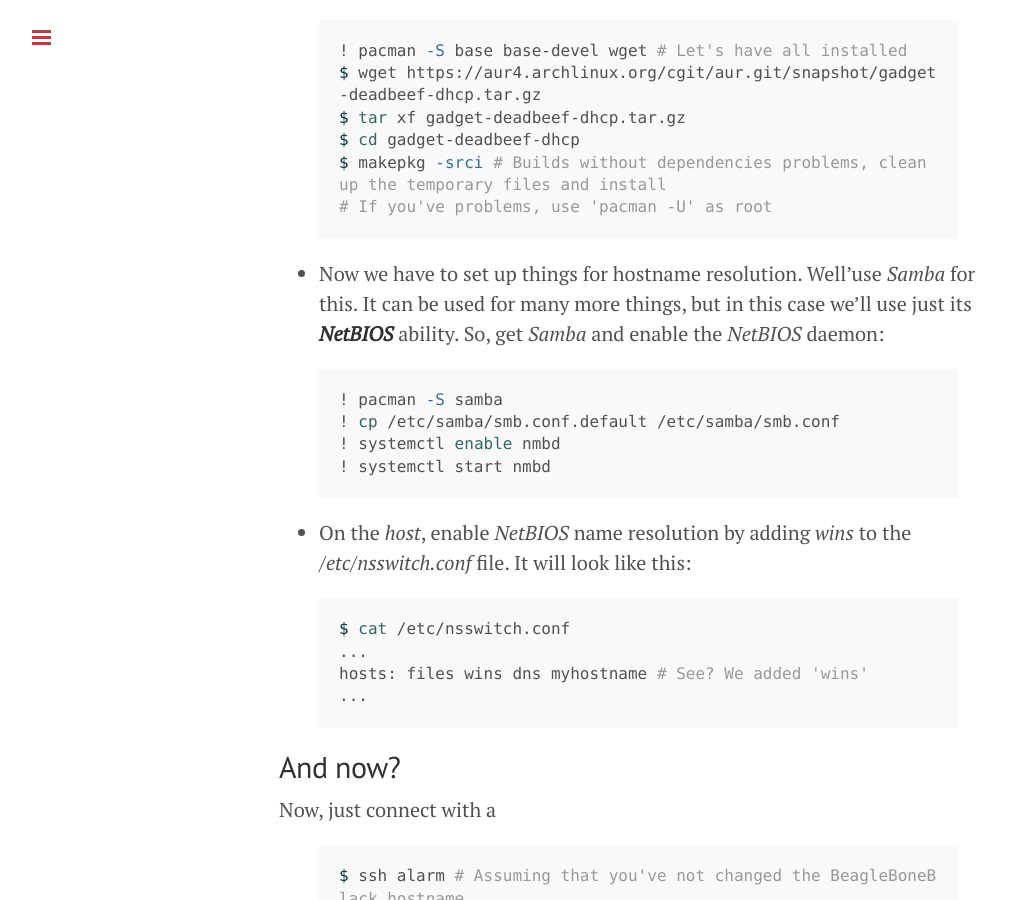
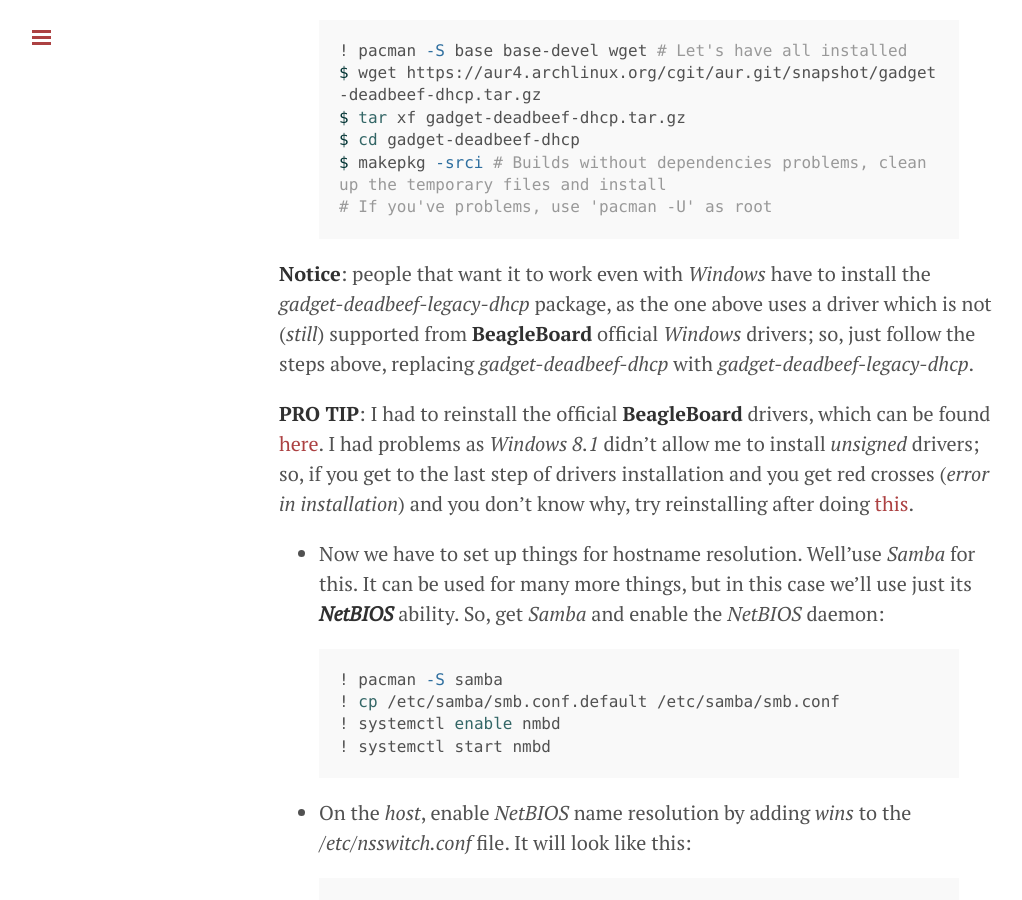
Before and after one commit to ItachiSan/itachisan.github.io, a Jekyll site: the page built from _posts/2015-07-25-usb-networking-on-alarm-bbb.md, in a window 1280 px wide and 900 px high, scrolled down 2468 px. Shown: the whole window, without its empty margins (1-1023 px from the left). Built offline with Jekyll 4.4.1, drawn with Linux system fonts in a browser that asks for light colours; Markdown is read by kramdown in place of the engine named in the settings; comment, search, counter and statistics services are not loaded.

Commit message:
Adding Windows infos

```diff
--- a/_posts/2015-07-25-usb-networking-on-alarm-bbb.md
+++ b/_posts/2015-07-25-usb-networking-on-alarm-bbb.md
@@ -77,6 +77,14 @@ $ cd gadget-deadbeef-dhcp
 $ makepkg -srci # Builds without dependencies problems, clean up the temporary files and install
 # If you've problems, use 'pacman -U' as root
 {% endhighlight %}
+**Notice**: people that want it to work even with *Windows* have to install the *gadget-deadbeef-legacy-dhcp*
+package, as the one above uses a driver which is not (*still*) supported from **BeagleBoard** official *Windows*
+drivers; so, just follow the steps above, replacing *gadget-deadbeef-dhcp* with *gadget-deadbeef-legacy-dhcp*.
+
+**PRO TIP**: I had to reinstall the official **BeagleBoard** drivers, which can be found [here](http://beagleboard.org/getting-started#step2).
+I had problems as *Windows 8.1* didn't allow me to install *unsigned* drivers; so, if you get to the last step of drivers installation
+and you get red crosses (*error in installation*) and you don't know why, try reinstalling after doing
+[this](http://www.howtogeek.com/167723/how-to-disable-driver-signature-verification-on-64-bit-windows-8.1-so-that-you-can-install-unsigned-drivers/).
 
 - Now we have to set up things for hostname resolution. Well'use *Samba* for this.
 It can be used for many more things, but in this case we'll use just its ***NetBIOS*** ability.
```
